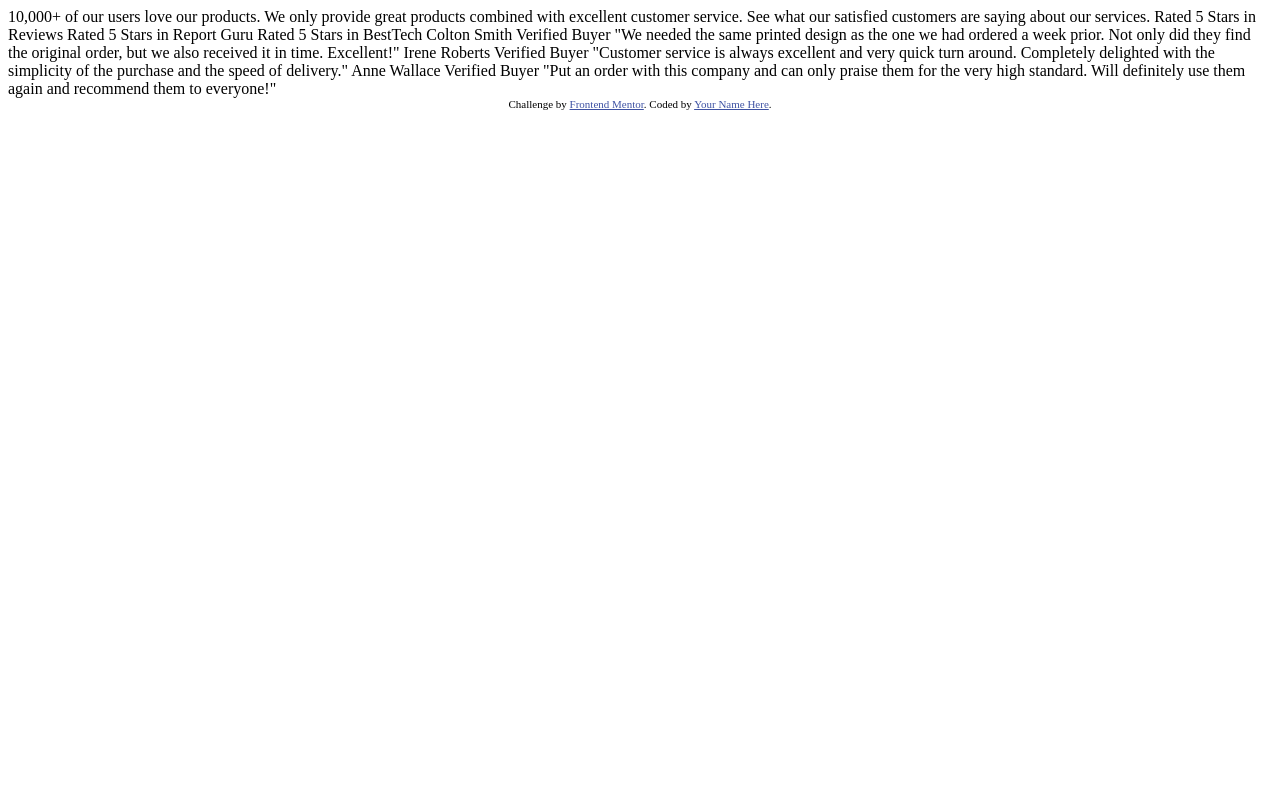
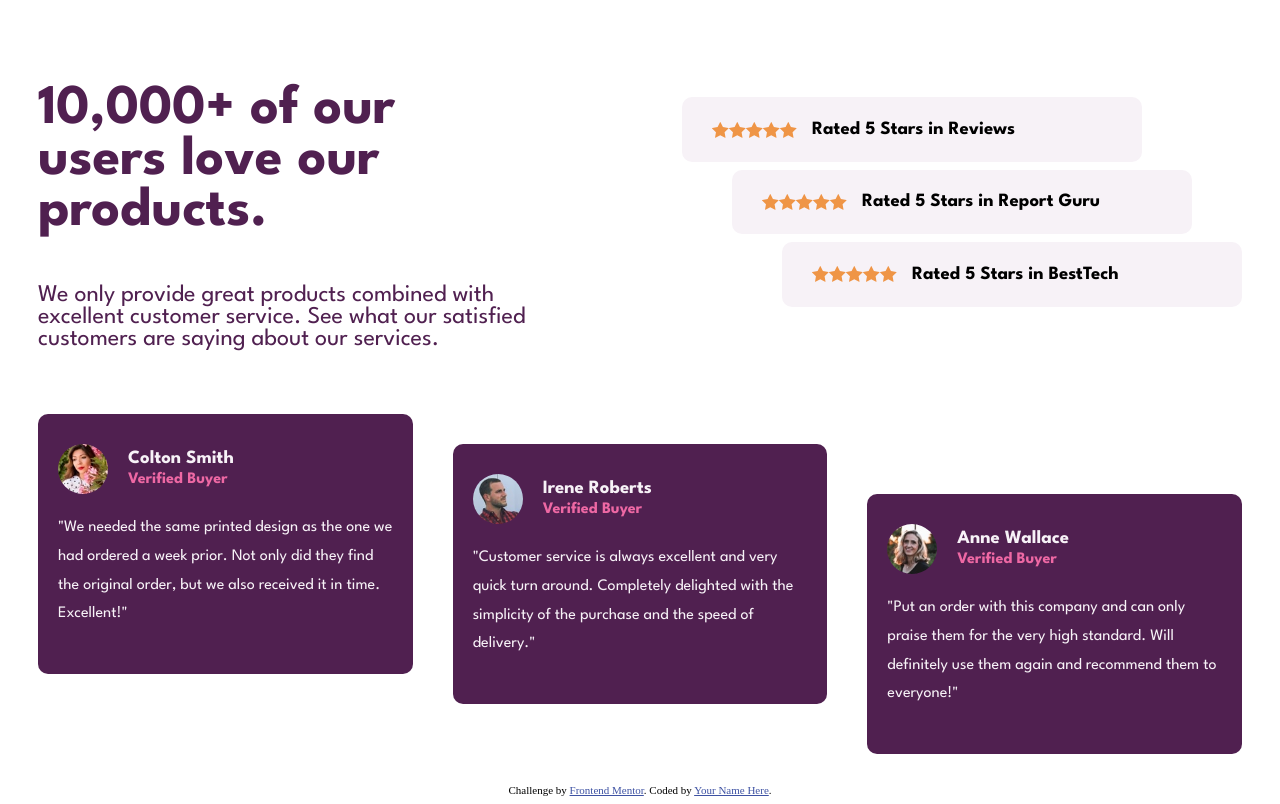
Before and after one commit to Yash1Hingu/SocialProofUI, a plain HTML site: page index.html in a window 1280 px wide. Drawn offline with Linux system fonts and the light colour scheme.

Commit message:
Complete

```diff
--- a/index.html
+++ b/index.html
@@ -7,7 +7,9 @@
   <!-- displays site properly based on user's device -->
 
   <link rel="icon" type="image/png" sizes="32x32" href="./images/favicon-32x32.png" />
-
+  <link rel="preconnect" href="https://fonts.googleapis.com">
+  <link rel="preconnect" href="https://fonts.gstatic.com" crossorigin>
+  <link href="https://fonts.googleapis.com/css2?family=League+Spartan:wght@400;700&display=swap" rel="stylesheet">
   <title>Frontend Mentor | Social proof section</title>
 
   <!-- Feel free to remove these styles or customise in your own stylesheet 👍 -->
@@ -17,30 +19,94 @@
 <body>
 
   <main>
-    10,000+ of our users love our products.
+    <section class="headline">
+      <div class="title">
+        <h1>10,000+ of our users love our products.</h1>
+        <p>
+          We only provide great products combined with excellent customer service.
+          See what our satisfied customers are saying about our services.
+        </p>
+      </div>
+      <div class="rating">
+        <div class="rating_container rating1">
+          <div class="stars">
+            <img src="/images/icon-star.svg" alt="">
+            <img src="/images/icon-star.svg" alt="">
+            <img src="/images/icon-star.svg" alt="">
+            <img src="/images/icon-star.svg" alt="">
+            <img src="/images/icon-star.svg" alt="">
+          </div>
+          <h3>Rated 5 Stars in Reviews</h3>
+        </div>
+        <div class="rating_container rating2">
+          <div class="stars">
+            <img src="/images/icon-star.svg" alt="">
+            <img src="/images/icon-star.svg" alt="">
+            <img src="/images/icon-star.svg" alt="">
+            <img src="/images/icon-star.svg" alt="">
+            <img src="/images/icon-star.svg" alt="">
+          </div>
+          <h3>Rated 5 Stars in Report Guru</h3>
+        </div>
+        <div class="rating_container rating3">
+          <div class="stars">
+            <img src="/images/icon-star.svg" alt="">
+            <img src="/images/icon-star.svg" alt="">
+            <img src="/images/icon-star.svg" alt="">
+            <img src="/images/icon-star.svg" alt="">
+            <img src="/images/icon-star.svg" alt="">
+          </div>
+          <h3>Rated 5 Stars in BestTech</h3>
+        </div>
+      </div>
+    </section>
 
-    We only provide great products combined with excellent customer service.
-    See what our satisfied customers are saying about our services.
-
-    Rated 5 Stars in Reviews
-    Rated 5 Stars in Report Guru
-    Rated 5 Stars in BestTech
-
-    Colton Smith
-    Verified Buyer
-    "We needed the same printed design as the one we had ordered a week prior.
-    Not only did they find the original order, but we also received it in time.
-    Excellent!"
-
-    Irene Roberts
-    Verified Buyer
-    "Customer service is always excellent and very quick turn around. Completely
-    delighted with the simplicity of the purchase and the speed of delivery."
-
-    Anne Wallace
-    Verified Buyer
-    "Put an order with this company and can only praise them for the very high
-    standard. Will definitely use them again and recommend them to everyone!"
+    <section>
+      <div class="reviews">
+        <div class="review_container review1">
+          <div class="reviewer_profile">
+            <img src="/images/image-anne.jpg" alt="anne-image">
+            <div class="profile_text">
+              <h3>Colton Smith</h3>
+              <h4>Verified Buyer</h4>
+            </div>
+          </div>
+          <div class="review">
+            <p>"We needed the same printed design as the one we had ordered a week prior.
+              Not only did they find the original order, but we also received it in time.
+              Excellent!"</p>
+          </div>
+        </div>
+        <div class="review_container review2">
+          <div class="reviewer_profile">
+            <img src="/images/image-colton.jpg" alt="anne-image">
+            <div class="profile_text">
+              <h3>Irene Roberts</h3>
+              <h4>Verified Buyer</h4>
+            </div>
+          </div>
+          <div class="review">
+            <p>"Customer service is always excellent and very quick turn around. Completely
+              delighted with the simplicity of the purchase and the speed of delivery."
+            </p>
+          </div>
+        </div>
+        <div class="review_container review3">
+          <div class="reviewer_profile">
+            <img src="/images/image-irene.jpg" alt="anne-image">
+            <div class="profile_text">
+              <h3>Anne Wallace</h3>
+              <h4>Verified Buyer</h4>
+            </div>
+          </div>
+          <div class="review">
+            <p>"Put an order with this company and can only praise them for the very high
+              standard. Will definitely use them again and recommend them to everyone!"
+            </p>
+          </div>
+        </div>
+      </div>
+    </section>
   </main>
 
   <div class="attribution">
--- a/style.css
+++ b/style.css
@@ -6,3 +6,98 @@
 .attribution a {
     color: hsl(228, 45%, 44%);
 }
+
+main{
+    padding: 10px;
+    font-family: 'League Spartan', sans-serif;
+}
+
+.headline{
+    display: flex;
+    align-items: center ;
+    justify-content: space-between;
+    padding: 20px;
+}
+.title{
+    width: 500px;
+}
+.title h1 {
+    font-size: 3.5rem;
+    color: #502050;
+}
+
+.title p{
+    font-size:1.5rem;
+    color: #502050;
+}
+
+.rating{
+    display: flex;
+    flex-direction: column;
+}
+.rating_container{
+    display: flex;
+    gap: 15px;
+    background-color: #f7f2f7;
+    padding: 5px 30px;
+    margin-bottom: 8px;
+    border-radius: 10px;
+    width:400px;
+}
+.rating1{
+    margin-left: -100px;
+}
+.rating2{
+    margin-left: -50px;
+}
+.stars {
+    display: flex;
+    align-items: center;
+}
+
+.reviews {
+    display: flex;
+    justify-content: space-between;
+}
+
+.review_container{
+    background-color: #502050;
+    margin: 20px;
+    padding: 30px 20px;
+    border-radius: 10px;
+    color: #f7f2f7;
+    width: 350px;
+    height: 200px;
+}
+.reviewer_profile{
+    display: flex;
+    align-items:center;
+    gap: 20px;
+    margin-bottom: 20px;
+}
+.reviewer_profile img{
+    border-radius: 50%;
+    width: 50px;
+}
+.profile_text{
+    display: inline-block;
+}
+.profile_text h3{
+    margin: 0;
+    margin-bottom: 5px;
+}
+.profile_text h4{
+    color: #ee68a4;
+    margin: 0;
+}
+
+.review p{
+    line-height: 1.8;
+}
+
+.review2{
+    margin-top: 50px;
+}
+.review3{
+    margin-top: 100px;
+}
```
